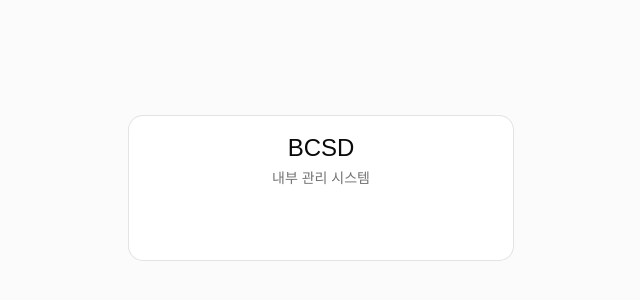
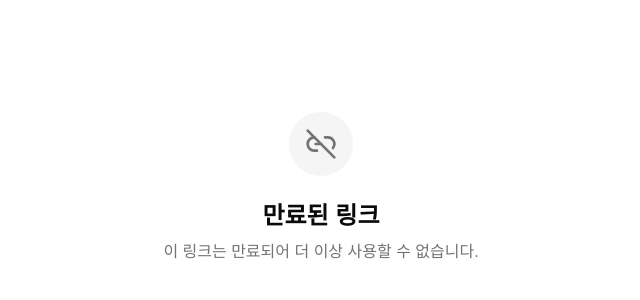
Before and after one commit to BCSDLab/BCSD_INTERNAL_RECODE, a React (Vite) app: page /expired in a window 1280 px wide. Before the commit this address led to /login. Shown: the part 212-512 px from the top of the page, without its empty margins (319-959 px from the left). Built offline with nearby package versions, Linux system fonts and the light colour scheme; no server answers.

Commit message:
feat: 만료된 링크 페이지 추가 + CLAUDE.md 워크플로우 규칙 추가
/expired 라우트에 만료 안내 페이지 생성.
백엔드에서 만료된 /s/{code} 요청 시 이 페이지로 리다이렉트 필요.

Co-Authored-By: Claude Opus 4.6 <noreply@anthropic.com>

```diff
--- a/src/App.tsx
+++ b/src/App.tsx
@@ -7,6 +7,7 @@ import { RegisterPage } from "@/pages/register/RegisterPage";
 import { MembersPage } from "@/pages/members/MembersPage";
 import { LinksPage } from "@/pages/links/LinksPage";
 import { QrPage } from "@/pages/qr/QrPage";
+import { ExpiredPage } from "@/pages/expired/ExpiredPage";
 import { Toaster } from "@/components/ui/sonner";
 
 export default function App() {
@@ -24,6 +25,7 @@ export default function App() {
             <Route path="/qr" element={<QrPage />} />
           </Route>
         </Route>
+        <Route path="/expired" element={<ExpiredPage />} />
         <Route path="/" element={<Navigate to="/members" replace />} />
         <Route path="*" element={<Navigate to="/" replace />} />
       </Routes>
--- /dev/null
+++ b/src/pages/expired/ExpiredPage.tsx
@@ -0,0 +1,17 @@
+import { Link2Off } from "lucide-react";
+
+export function ExpiredPage() {
+  return (
+    <div className="flex min-h-screen items-center justify-center bg-background px-4">
+      <div className="flex max-w-sm flex-col items-center text-center">
+        <div className="mb-6 flex h-16 w-16 items-center justify-center rounded-full bg-muted">
+          <Link2Off className="h-8 w-8 text-muted-foreground" />
+        </div>
+        <h1 className="text-2xl font-semibold">만료된 링크</h1>
+        <p className="mt-2 text-muted-foreground">
+          이 링크는 만료되어 더 이상 사용할 수 없습니다.
+        </p>
+      </div>
+    </div>
+  );
+}
```
Also changed, not shown: 1 other file (tests, documents, lock files or other folders).
